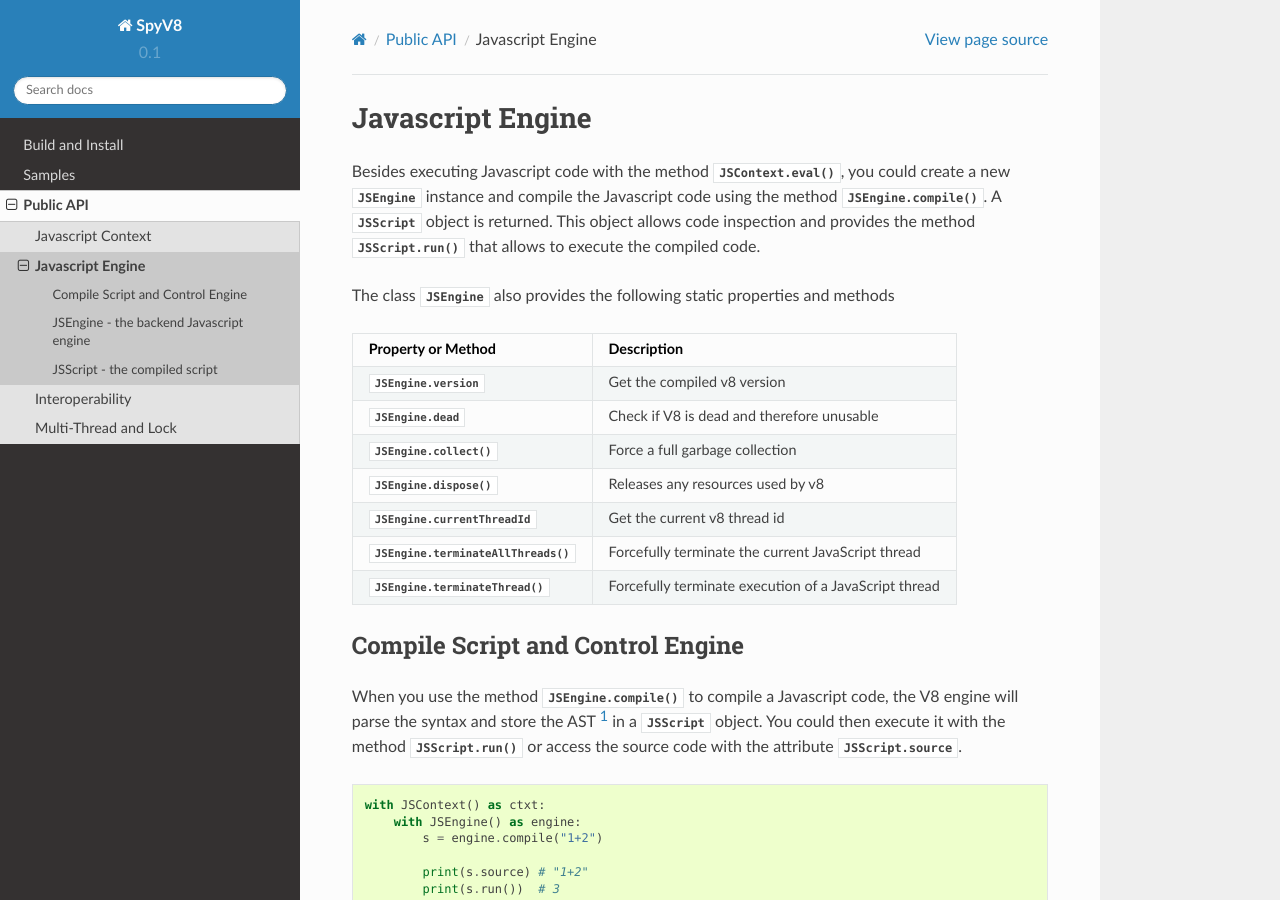
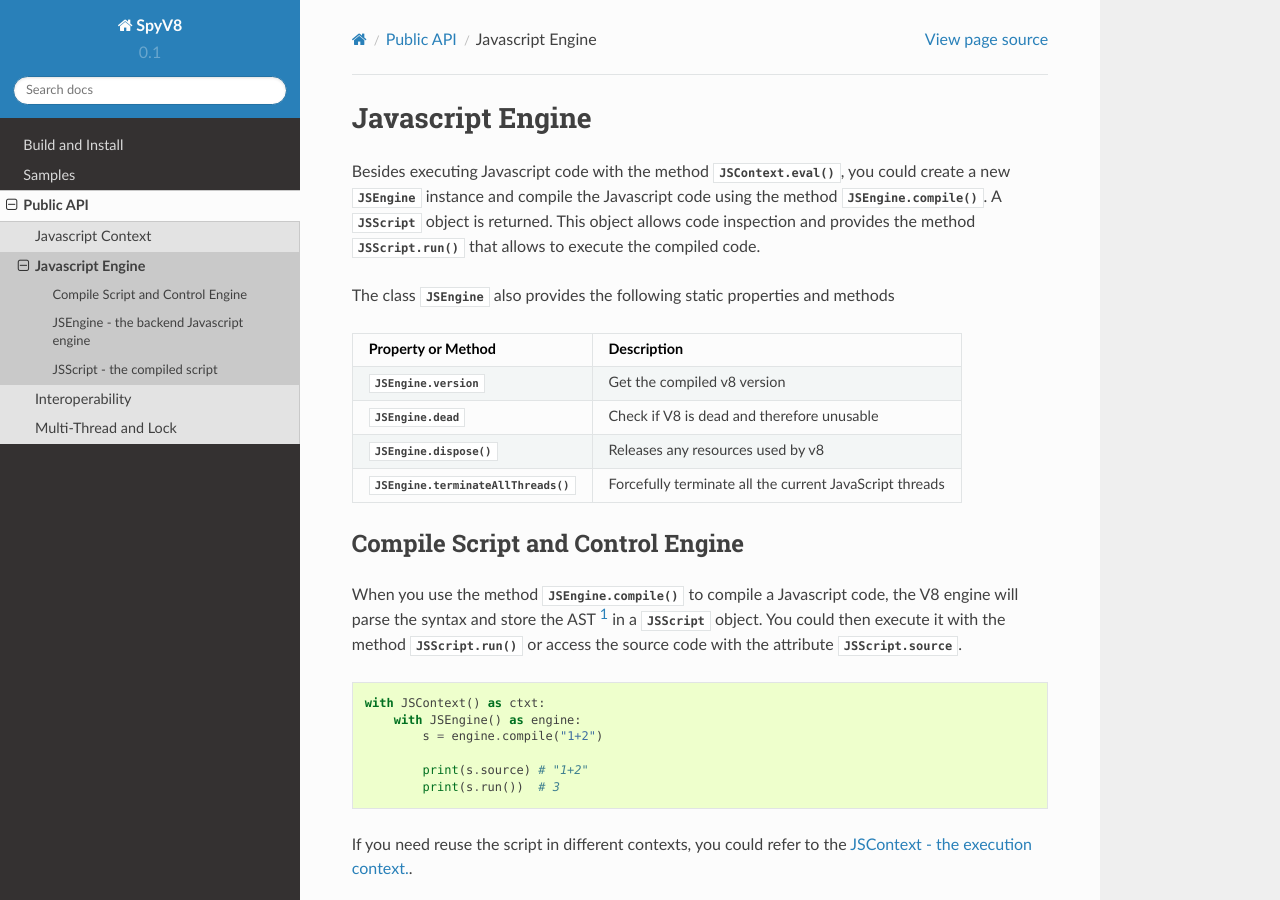
Before and after one commit to cloudflare/stpyv8, a Sphinx documentation site: the page built from docs/source/api/engine.rst, in a window 1280 px wide and 900 px high. Built offline with Sphinx 7.4.7 and the Read the Docs theme 2.0.0, drawn with Linux system fonts in a browser that asks for light colours.

Commit message:
Update documentation

```diff
--- a/docs/source/api/engine.rst
+++ b/docs/source/api/engine.rst
@@ -16,17 +16,14 @@ compiled code.
 
 The class :py:class:`JSEngine` also provides the following static properties and methods
 
-======================================= =====================================================
+======================================= =======================================================
 Property or Method                      Description
-======================================= =====================================================
+======================================= =======================================================
 :py:attr:`JSEngine.version`             Get the compiled v8 version
 :py:attr:`JSEngine.dead`                Check if V8 is dead and therefore unusable
-:py:meth:`JSEngine.collect`             Force a full garbage collection
 :py:meth:`JSEngine.dispose`             Releases any resources used by v8
-:py:attr:`JSEngine.currentThreadId`     Get the current v8 thread id
-:py:meth:`JSEngine.terminateAllThreads` Forcefully terminate the current JavaScript thread
-:py:meth:`JSEngine.terminateThread`     Forcefully terminate execution of a JavaScript thread
-======================================= =====================================================
+:py:meth:`JSEngine.terminateAllThreads` Forcefully terminate all the current JavaScript threads
+======================================= =======================================================
 
 
 Compile Script and Control Engine
@@ -84,10 +81,6 @@ JSEngine - the backend Javascript engine
 
       Check if V8 is dead and therefore unusable.
 
-   .. py:attribute:: currentThreadId
-
-      The V8 thread id of the calling thread.
-
 
 JSScript - the compiled script
 ------------------------------
```
